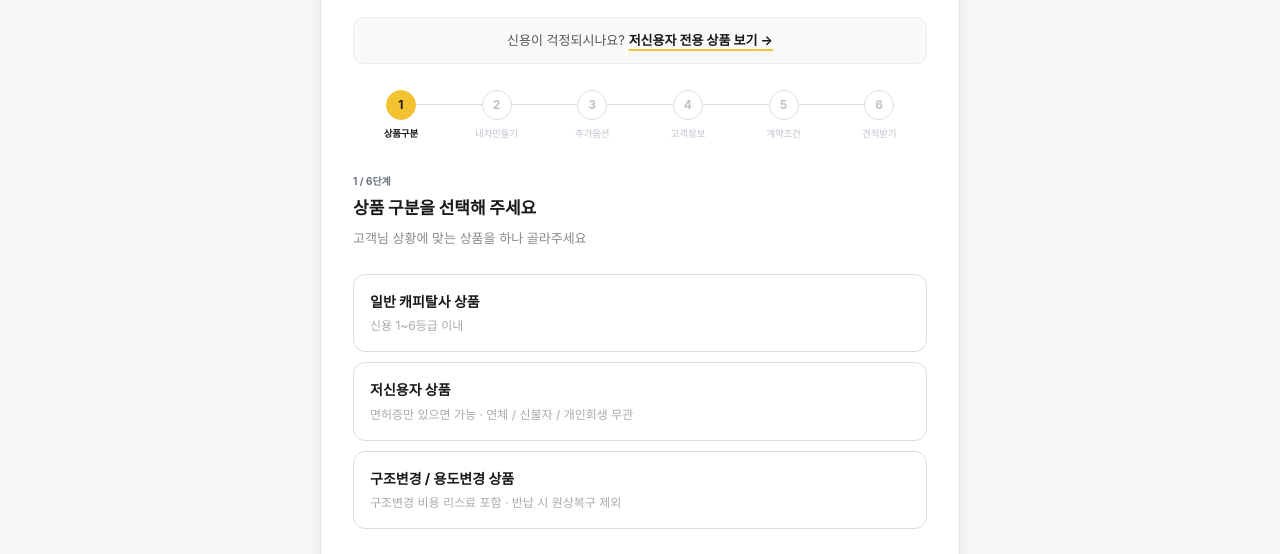
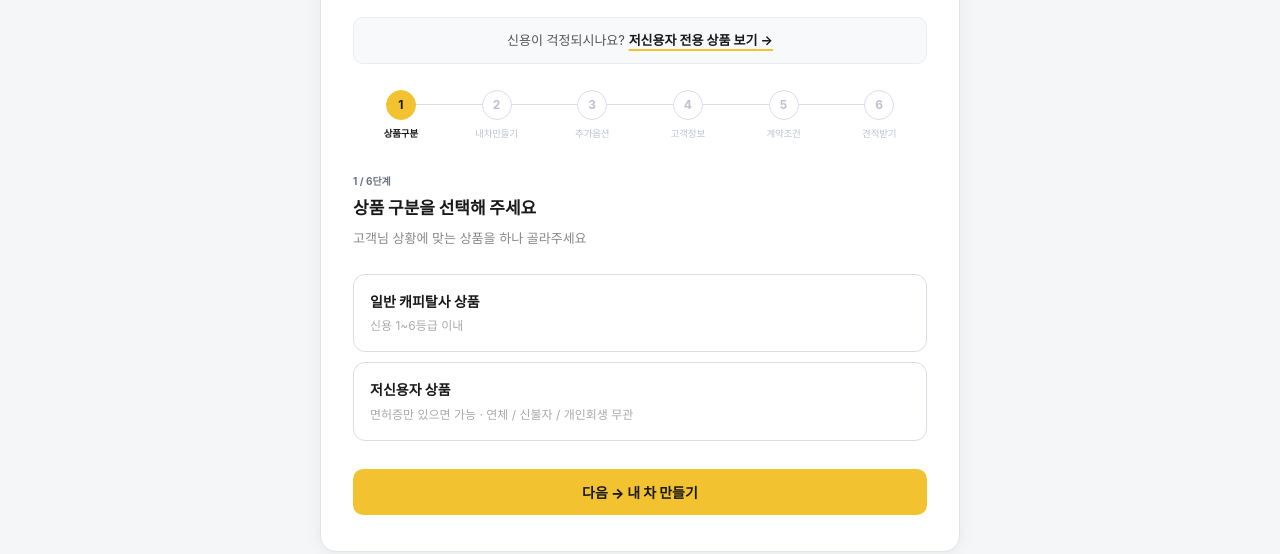
Before and after one commit to lg56607213/onlycartalk, a plain HTML site: page site/quote.html in a window 1280 px wide. Shown: the part 223-777 px from the top of the page. Drawn offline with nearby package versions, Linux system fonts and the light colour scheme; a web font is replaced by a local one.

Commit message:
fix: 견적 폼 상품구분에서 구조변경 / 용도변경 상품 제외
화물차용 상품이라 온니카톡에서는 뺌. 상품구분은
일반 캐피탈사 상품 / 저신용자 상품 두 가지.

Co-Authored-By: Claude Fable 5.2 <noreply@anthropic.com>

```diff
--- a/site/quote.html
+++ b/site/quote.html
@@ -96,10 +96,6 @@
             <div class="sel-card" onclick="selCard(this,'pclass-grp','productClass')">
               <div class="ct">저신용자 상품</div>
               <div class="cs">면허증만 있으면 가능 &middot; 연체 / 신불자 / 개인회생 무관</div>
-            </div>
-            <div class="sel-card" onclick="selCard(this,'pclass-grp','productClass')">
-              <div class="ct">구조변경 / 용도변경 상품</div>
-              <div class="cs">구조변경 비용 리스료 포함 &middot; 반납 시 원상복구 제외</div>
             </div>
           </div>
         </div>
@@ -523,7 +519,7 @@ async function sendQuote(params) {
    STATE
    ================================================ */
 const state = {
-  productClass: "",    // 상품구분: 일반 캐피탈사 상품 / 저신용자 상품 / 구조변경 / 용도변경 상품
+  productClass: "",    // 상품구분: 일반 캐피탈사 상품 / 저신용자 상품
   custType: "",        // 개인 / 개인사업자 / 법인
   product: "",         // 장기렌트 / 리스 / 할부 / 추천받기
   brand: "", cat: "", model: "", body: "", trim: "",
@@ -1134,9 +1130,9 @@ document.querySelectorAll("#period-grp .chip").forEach(el => { el.tabIndex = 0;
   if (card) card.click();
 })();
 
-/* quote.html?pc=general | low | struct 로 넘어오면 1단계 상품구분을 미리 골라 둔다 */
+/* quote.html?pc=general | low 로 넘어오면 1단계 상품구분을 미리 골라 둔다 */
 (function prefillProductClass() {
-  const idx = { general: 0, low: 1, struct: 2 }[new URLSearchParams(location.search).get("pc")];
+  const idx = { general: 0, low: 1 }[new URLSearchParams(location.search).get("pc")];
   const card = document.querySelectorAll("#pclass-grp .sel-card")[idx];
   if (card) card.click();
 })();
```
Also changed, not shown: 1 other file.
